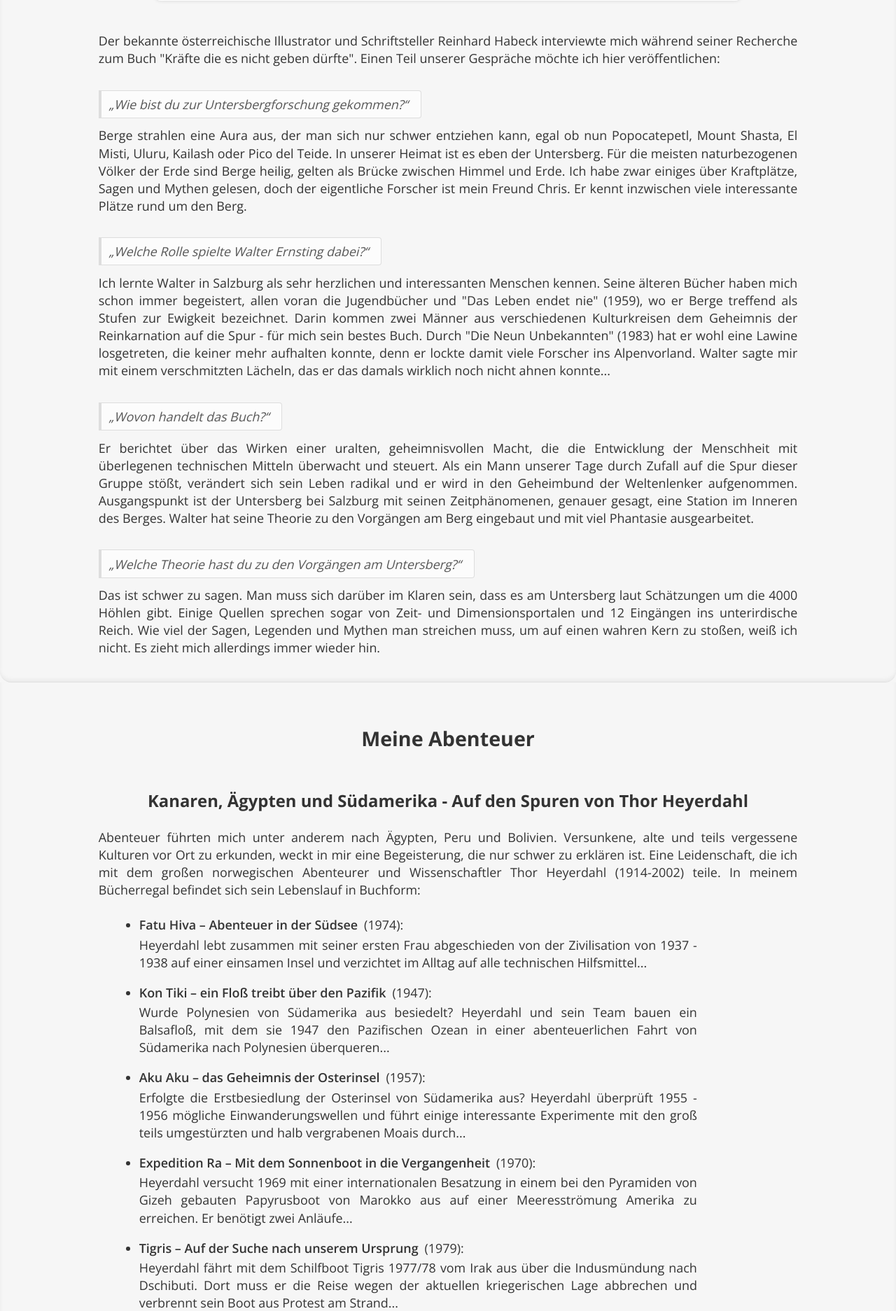
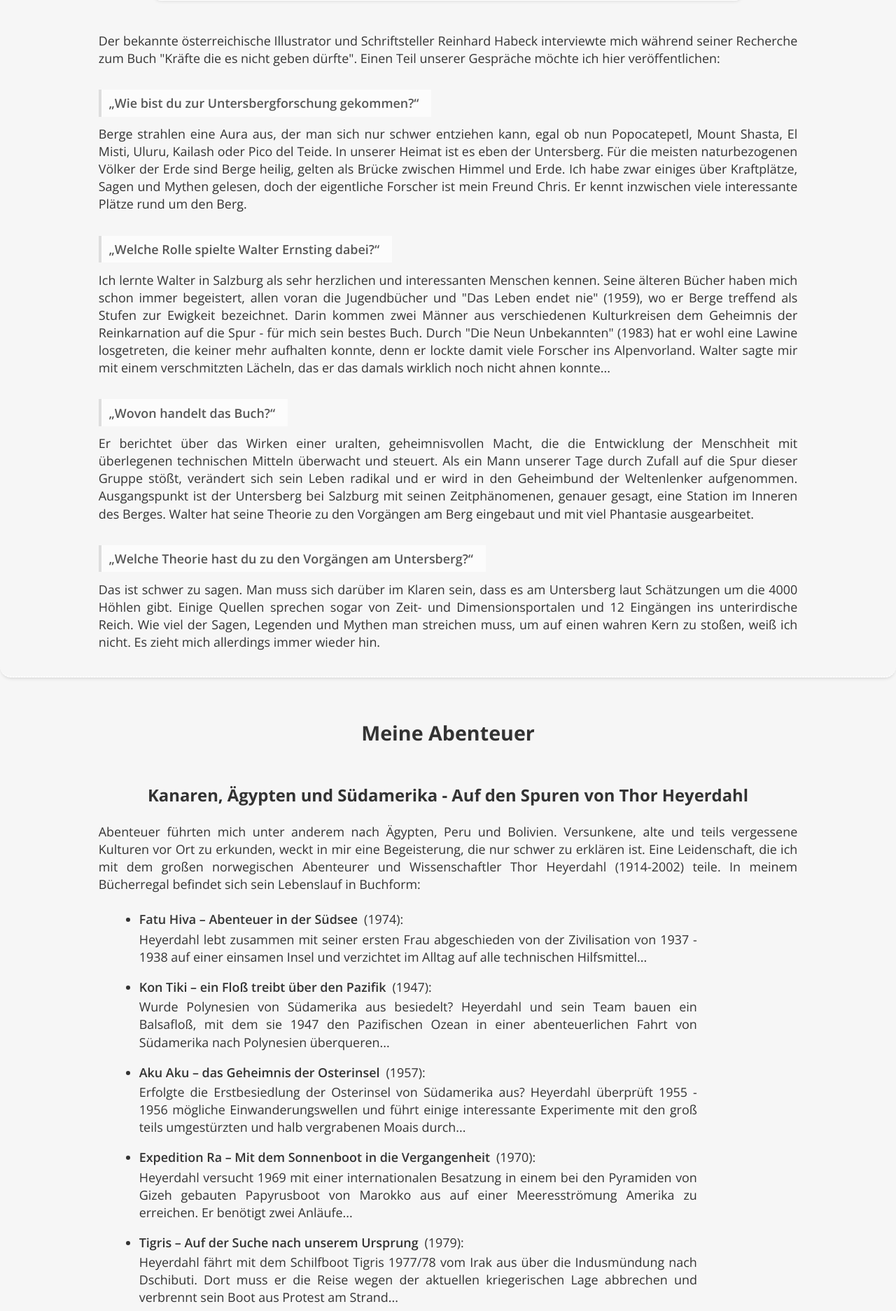
Before and after one commit to d4rkne55/Historikerwelt, a PHP site: page / in a window 1280 px wide. Shown: the part 1896-3769 px from the top of the page at 70% size. Run offline with PHP 8.4, Linux system fonts and the light colour scheme; some libraries are stand-ins or nearby versions.

Commit message:
styling improvements

```diff
--- a/index.php
+++ b/index.php
@@ -148,7 +148,8 @@
                 <p>Was wurde aus den beiden Abenteurern? John Lloyd Stephens arbeitete an Plänen zum Bau eines Nicaragua-Kanals, um Atlantik und Pazifik zu verbinden und an der Finanzierung einer Eisenbahnlinie durch Panama.
                    Er verstarb mit 46 Jahren (1852) während eines Heimaturlaubs an Malaria. Frederick Catherwood wurde vom Goldrausch in Kalifornien angezogen und verunglückte 1854 bei einem Schiffsunglück.</p>
                 <br>
-                <p class="remark">Sie interessieren sich für ehemalige Hochkulturen, Abenteuer und Reisen nach Ägypten, Mittel- und Südamerika?<br>Dann würde ich mich über einen Erfahrungsaustausch an <a href="mailto:historikerwelt@gmx.de">historikerwelt@gmx.de</a> sehr freuen.</p>
+                <p><em>Sie interessieren sich für ehemalige Hochkulturen, Abenteuer und Reisen nach Ägypten, Mittel- und Südamerika?<br>
+                       Dann würde ich mich über einen Erfahrungsaustausch an <a href="mailto:historikerwelt@gmx.de">historikerwelt@gmx.de</a> sehr freuen.</em></p>
             </article>
         </section>
         <section id="naturvoelker"></section>
--- a/style.css
+++ b/style.css
@@ -112,24 +128,23 @@ header nav li .current {
 main {
     background-color: hsl(0, 0%, 96.6%);
     font-size: 1.12em;
-    border-radius: 0 0 1rem 1rem;
-    box-shadow: 0 -25px 50px rgba(0,0,0, 0.25);
 }
 
 section {
     padding: 2em 11% 1em;
     color: #333;
-    border-radius: 0 0 1rem 1rem;
-    border-bottom: thin solid hsl(0, 0%, 88%);
-    box-shadow: inset 0 -3px 5px hsla(0, 0%, 55%, 0.1);
-    /*
-    // new style to separate sections
-    border-bottom: 2px dotted white;
-    box-shadow: 0 1px 3px rgba(0,0,0, 0.15);
-    */
 }
 
-section:first-child { padding-top: 1.5em; }
+/* TODO: Should that be removed for consistent padding? */
+section:first-child {
+    padding-top: 1.5em;
+}
+
+section:not(:last-of-type) {
+    border-bottom: 2px dotted white;
+    border-radius: 0 0 1rem 1rem;
+    box-shadow: 0 3px 5px -2px rgba(0,0,0, 0.15);
+}
 
 section h2, h3 {
     margin-bottom: 1em;
@@ -137,30 +152,28 @@ section h2, h3 {
     text-align: center;
 }
 
-section h3 { font-size: 1.33em; }
+section h3 {
+    font-size: 1.33em;
+}
 
 section p {
+    line-height: 1.4;
     text-align: justify;
-    line-height: 1.4em;
 }
 
-q {
+section q {
     display: inline-block;
-    margin: 0.8em 0 -0.3em;
+    margin-top: 0.8em;
     padding: 0.4em 1em 0.4em 0.6em;
     background-color: hsl(0, 0%, 99%);
-    font-style: italic;
+    font-weight: 600;
     color: rgba(0,0,0, 0.66);
-    border: thin solid #ddd;
-    border-left-width: 4px;
-    border-radius: 0 4px 4px 0;
+    border-left: 4px solid #ddd;
 }
 
-section .remark {
-    margin-top: 0.25em;
-    text-align: left;
-    font-style: italic;
-    font-weight: 600;
+section q + p {
+    /* 0.3em less than default after a quote */
+    margin-top: 0.7em;
 }
 
 section img.box {
```
Also changed, not shown: other parts of style.css (+50 -24 lines), style.min.css.
